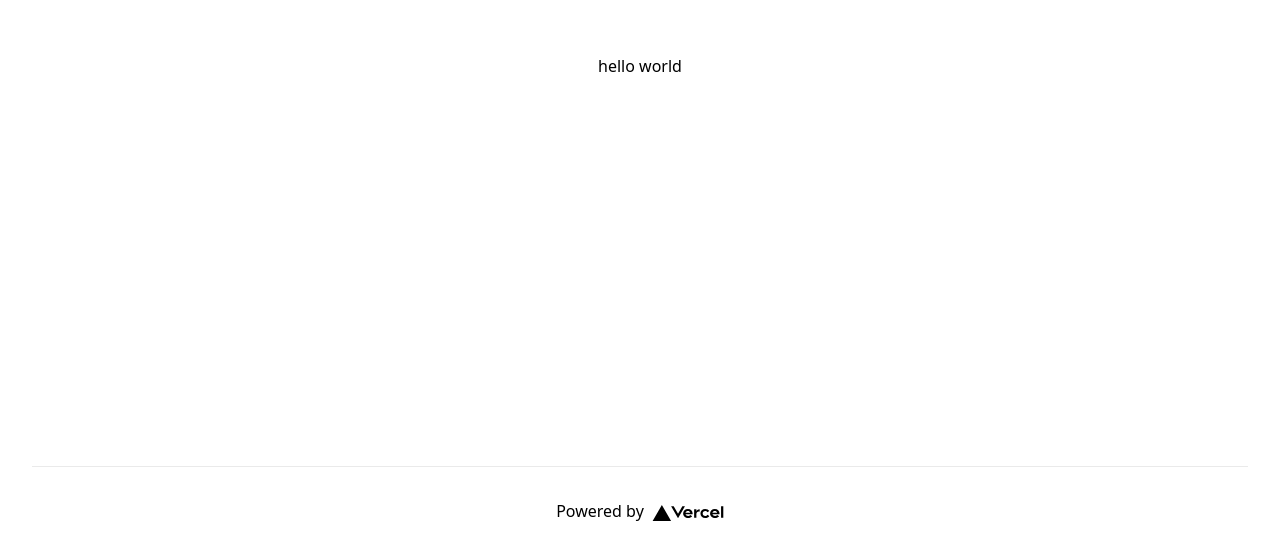
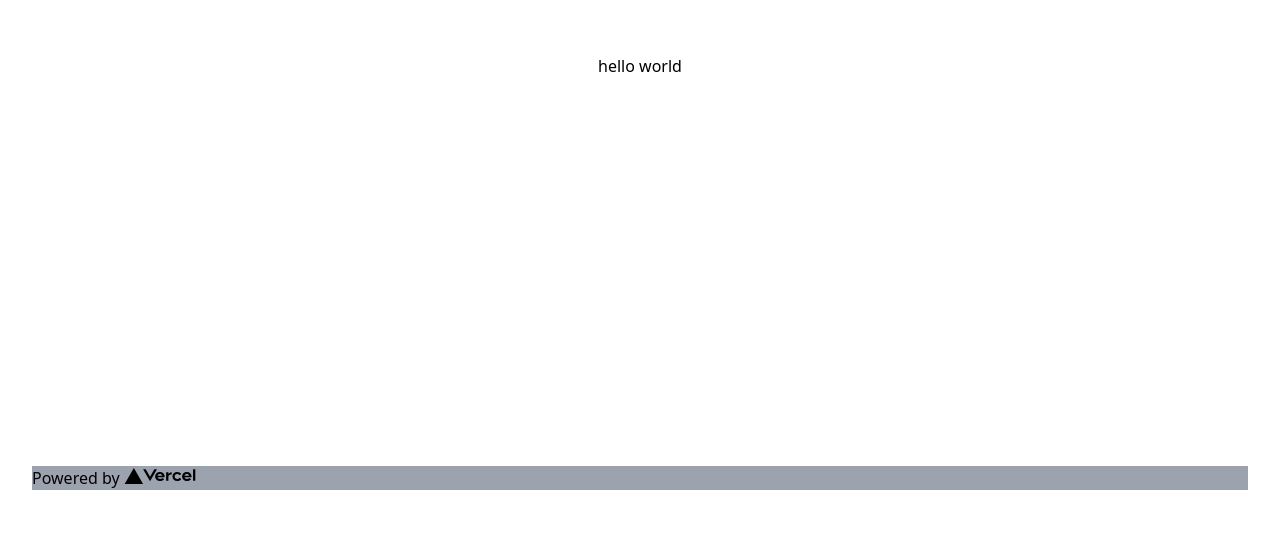
Before and after one commit to oshita-n/qin_portfilio, a Next.js app: page / in a window 1280 px wide. Shown: the part 334-889 px from the top of the page. After the commit the page ends 824 px from the top, so only its background shows below. Built offline with nearby package versions, Linux system fonts and the light colour scheme.

Commit message:
🔨 Footerコンポーネントの追加

```diff
--- /dev/null
+++ b/src/components/Footer.tsx
@@ -0,0 +1,21 @@
+import type { NextPage } from 'next'
+import Image from 'next/image'
+
+export const Footer: NextPage = () => {
+    return (
+        <div>
+            <footer className="bg-gray-400">
+                    <a
+                    href="https://vercel.com?utm_source=create-next-app&utm_medium=default-template&utm_campaign=create-next-app"
+                    target="_blank"
+                    rel="noopener noreferrer"
+                    >
+                    Powered by{' '}
+                    <span className="">
+                        <Image src="/vercel.svg" alt="Vercel Logo" width={72} height={16} />
+                    </span>
+                    </a>
+            </footer>
+        </div>
+    )
+}
--- a/src/components/Header.tsx
+++ /dev/null
@@ -1,14 +0,0 @@
-import type { NextPage } from 'next'
-import Head from 'next/head'
-
-export const Header: NextPage = () => {
-  return (
-    <div>
-      <Head>
-        <title>Qin Portfolio</title>
-        <meta name="description" content="Qin Portfolio" />
-        <link rel="icon" href="/favicon.ico" />
-      </Head>
-    </div>
-  )
-}
--- a/src/pages/index.tsx
+++ b/src/pages/index.tsx
@@ -1,31 +1,24 @@
 import type { NextPage } from 'next'
+
+import { Footer } from '../components/Footer'
+import styles from '../../styles/Home.module.css'
 import Head from 'next/head'
-import Image from 'next/image'
-import styles from '../../styles/Home.module.css'
-import { Header } from '../components/Header'
 
 const Home: NextPage = () => {
   return (
     <div className={styles.container}>
-      <Header />
+      <Head>
+        <title>Qin Portfolio</title>
+        <meta name="description" content="Qin Portfolio" />
+        <link rel="icon" href="/favicon.ico" />
+      </Head>
       <main className={styles.main}>
         <div>
           <p>hello world</p>
         </div>
       </main>
 
-      <footer className={styles.footer}>
-        <a
-          href="https://vercel.com?utm_source=create-next-app&utm_medium=default-template&utm_campaign=create-next-app"
-          target="_blank"
-          rel="noopener noreferrer"
-        >
-          Powered by{' '}
-          <span className={styles.logo}>
-            <Image src="/vercel.svg" alt="Vercel Logo" width={72} height={16} />
-          </span>
-        </a>
-      </footer>
+      <Footer />
     </div>
   )
 }
```
